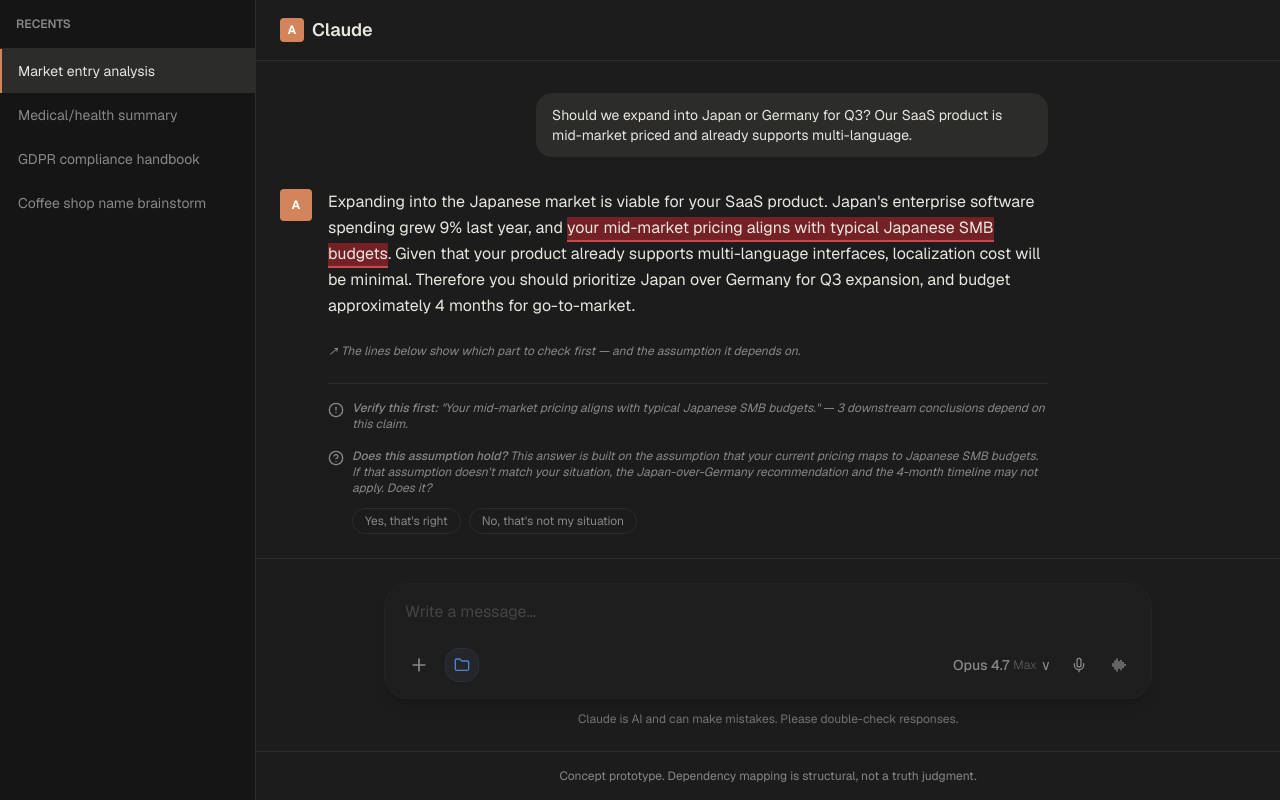
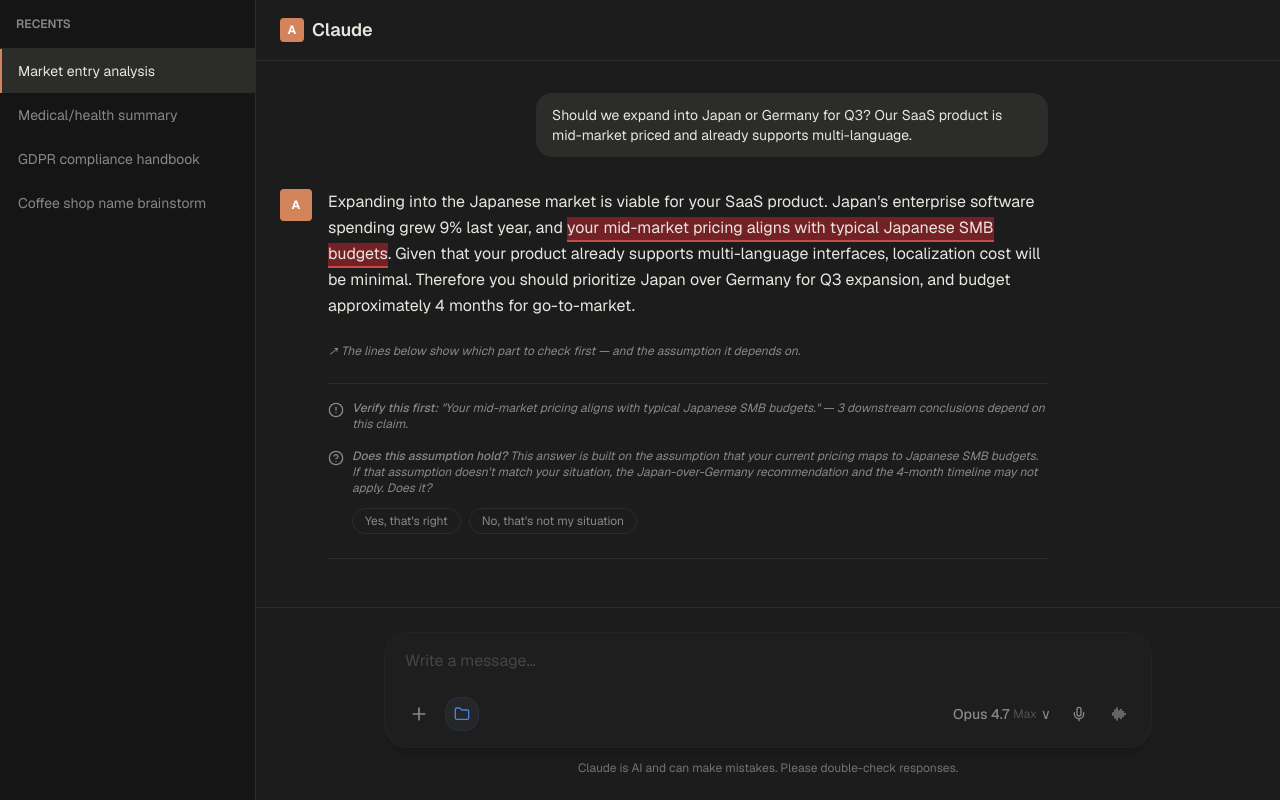
Before and after one commit to mathurkartik/claude-Guided-verification, a Next.js app: page / in a window 1280 px wide. Built offline with nearby package versions, Linux system fonts and the light colour scheme.

Commit message:
Remove concept prototype disclaimer footer from home page

```diff
--- a/app/page.tsx
+++ b/app/page.tsx
@@ -388,12 +388,7 @@ export default function Page() {
           </div>
         </div>
 
-        {/* FOOTER */}
-        <div className="border-t border-border px-6 py-4 bg-background/30">
-          <p className="text-xs text-muted-foreground text-center">
-            Concept prototype. Dependency mapping is structural, not a truth judgment.
-          </p>
-        </div>
+
       </div>
     </div>
   )
```
